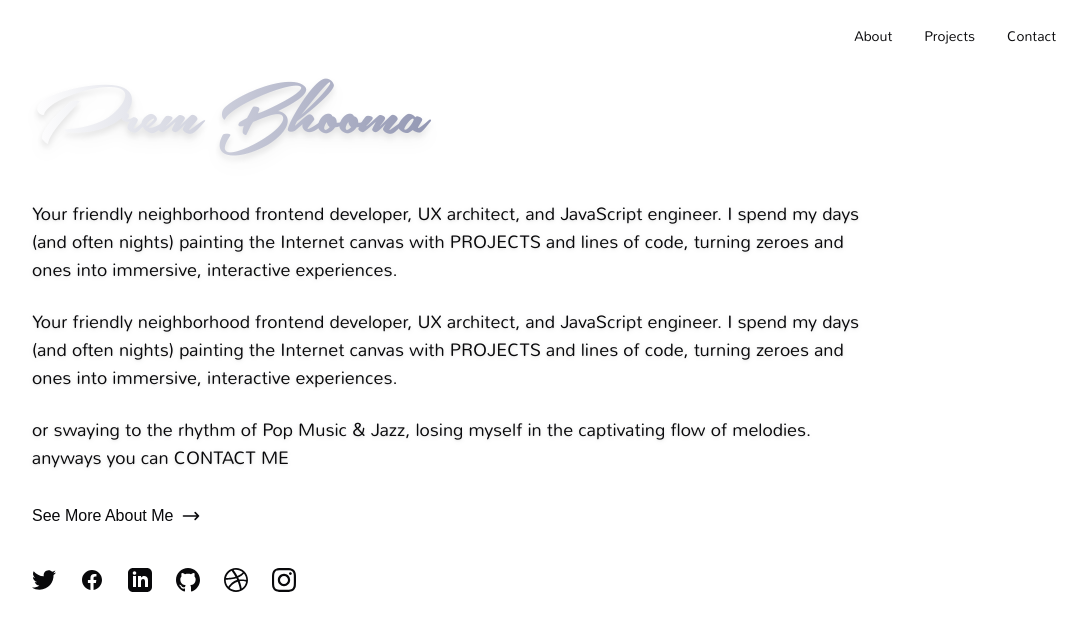
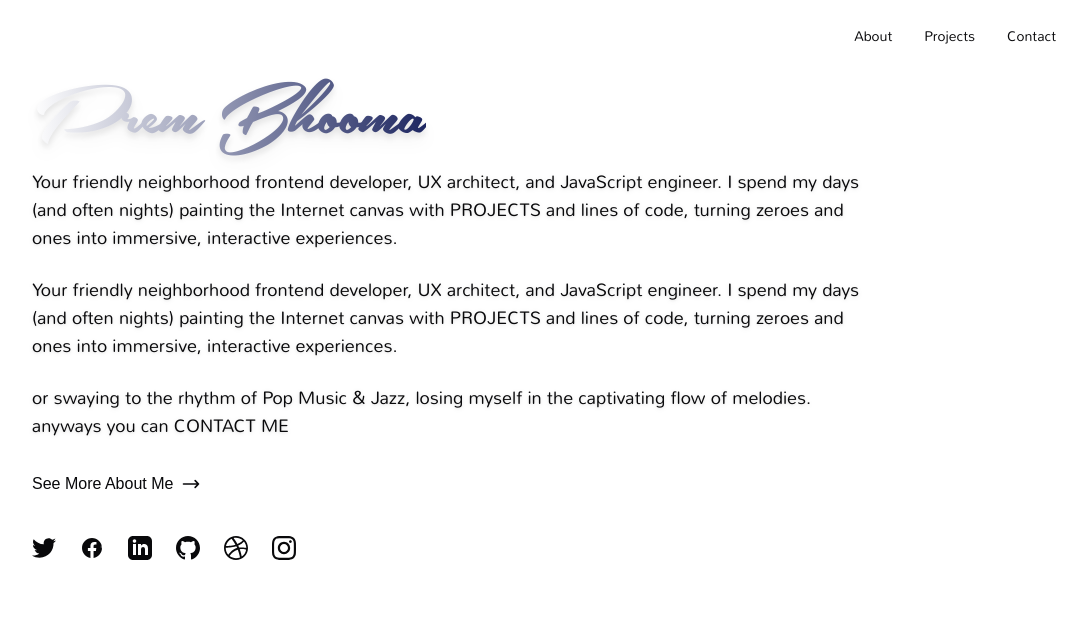
Before and after one commit to PremBhooma/portfolio, a Next.js app: page / in a window 1280 px wide. Shown: the top 630 px of the page, without its empty margins (192-1277 px from the left). Built offline with nearby package versions, Linux system fonts and the light colour scheme.

Commit message:
"Update framer-motion to 11.12.0 and add FadeText component to Home.jsx"

```diff
--- a/package.json
+++ b/package.json
@@ -13,7 +13,7 @@
     "@radix-ui/react-slot": "^1.1.0",
     "class-variance-authority": "^0.7.0",
     "clsx": "^2.1.1",
-    "framer-motion": "^11.11.17",
+    "framer-motion": "^11.12.0",
     "lucide-react": "^0.460.0",
     "mini-svg-data-uri": "^1.4.4",
     "next": "15.0.3",
--- a/src/components/Home.jsx
+++ b/src/components/Home.jsx
@@ -5,6 +5,7 @@ import { Moon } from "lucide-react";
 import Link from "next/link";
 import ThemeMode from "./theme-mode";
 import Particles from "./ui/particles";
+import { FadeText } from "./ui/fade-text";
 
 export default function HomePage() {
   const navigation = [
@@ -44,7 +45,15 @@ export default function HomePage() {
 
       {/* Main Content */}
       <div className="mx-auto max-w-4xl px-6 lg:px-8">
-        <h1 className="lg:text-8xl text-6xl font-bold tracking-tight font-sounthernAire mb-8 bg-clip-text text-transparent bg-gradient-to-r from-[#fff] to-[#1E2761] drop-shadow-lg">Prem Bhooma</h1>
+        {/* <h1 className="lg:text-8xl text-6xl font-bold tracking-tight font-sounthernAire mb-8 bg-clip-text text-transparent bg-gradient-to-r from-[#fff] to-[#1E2761] drop-shadow-lg">Prem Bhooma</h1> */}
+        <FadeText
+          className="lg:text-8xl text-6xl font-bold tracking-tight font-sounthernAire mb-8 bg-clip-text text-transparent bg-gradient-to-r from-[#fff] to-[#1E2761] drop-shadow-lg"
+          direction="up"
+          framerProps={{
+            show: { transition: { delay: 0.5 } },
+          }}
+          text="Prem Bhooma"
+        />
 
         <div className="space-y-6 text-sm lg:text-lg font-nunitoLight drop-shadow">
           <p>
--- /dev/null
+++ b/src/components/ui/fade-text.jsx
@@ -0,0 +1,50 @@
+"use client";;
+import { useMemo } from "react";
+import { motion } from "framer-motion";
+
+export function FadeText({
+  direction = "up",
+  className,
+
+  framerProps = {
+    hidden: { opacity: 0 },
+    show: { opacity: 1, transition: { type: "spring" } },
+  },
+
+  text
+}) {
+  const directionOffset = useMemo(() => {
+    const map = { up: 10, down: -10, left: -10, right: 10 };
+    return map[direction];
+  }, [direction]);
+
+  const axis = direction === "up" || direction === "down" ? "y" : "x";
+
+  const FADE_ANIMATION_VARIANTS = useMemo(() => {
+    const { hidden, show, ...rest } = framerProps;
+
+    return {
+      ...rest,
+      hidden: {
+        ...(hidden ?? {}),
+        opacity: hidden?.opacity ?? 0,
+        [axis]: hidden?.[axis] ?? directionOffset,
+      },
+      show: {
+        ...(show ?? {}),
+        opacity: show?.opacity ?? 1,
+        [axis]: show?.[axis] ?? 0,
+      },
+    };
+  }, [directionOffset, axis, framerProps]);
+
+  return (
+    (<motion.div
+      initial="hidden"
+      animate="show"
+      viewport={{ once: true }}
+      variants={FADE_ANIMATION_VARIANTS}>
+      <motion.span className={className}>{text}</motion.span>
+    </motion.div>)
+  );
+}
```
Also changed, not shown: 1 other file (tests, documents, lock files or other folders).
